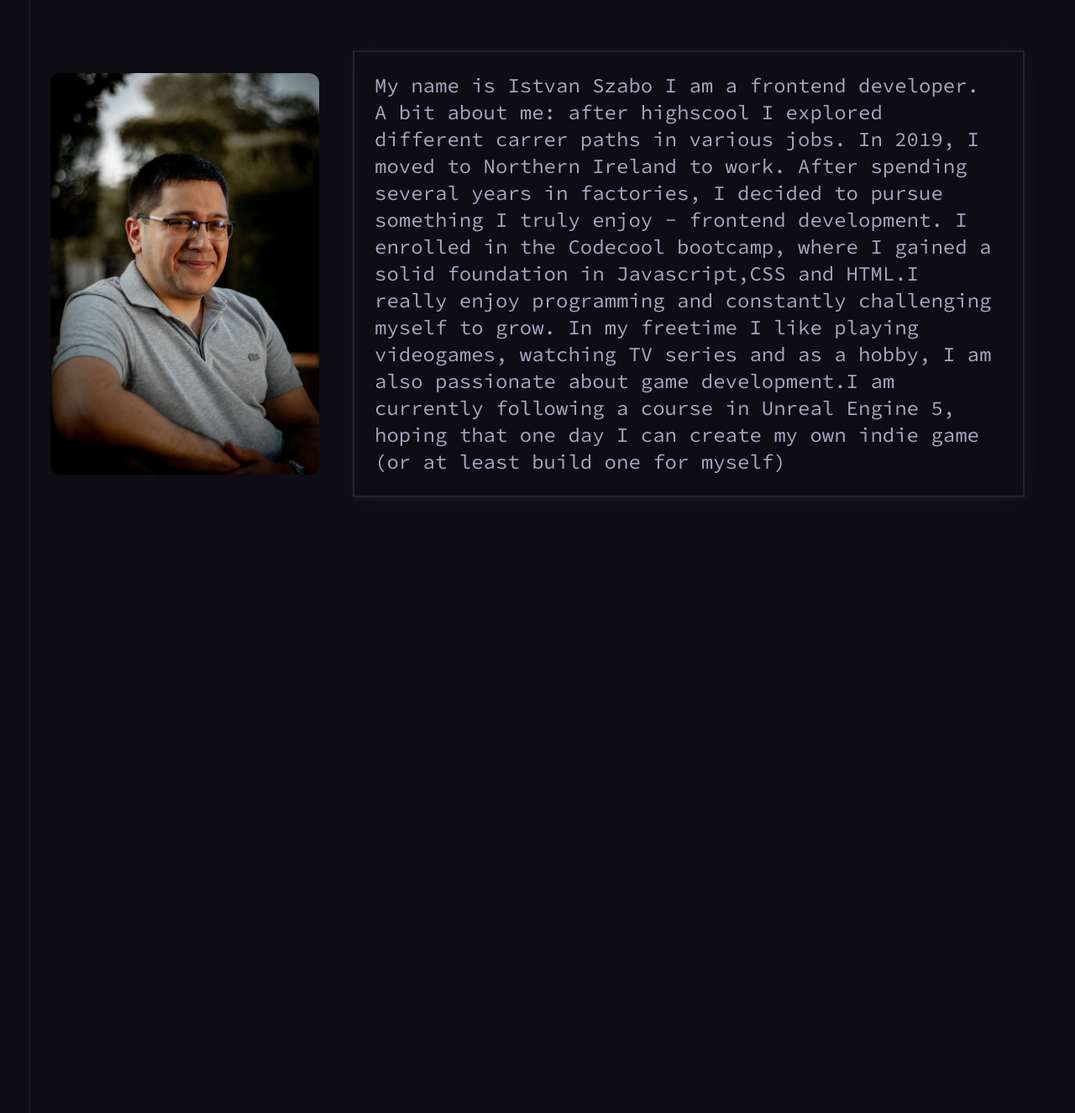
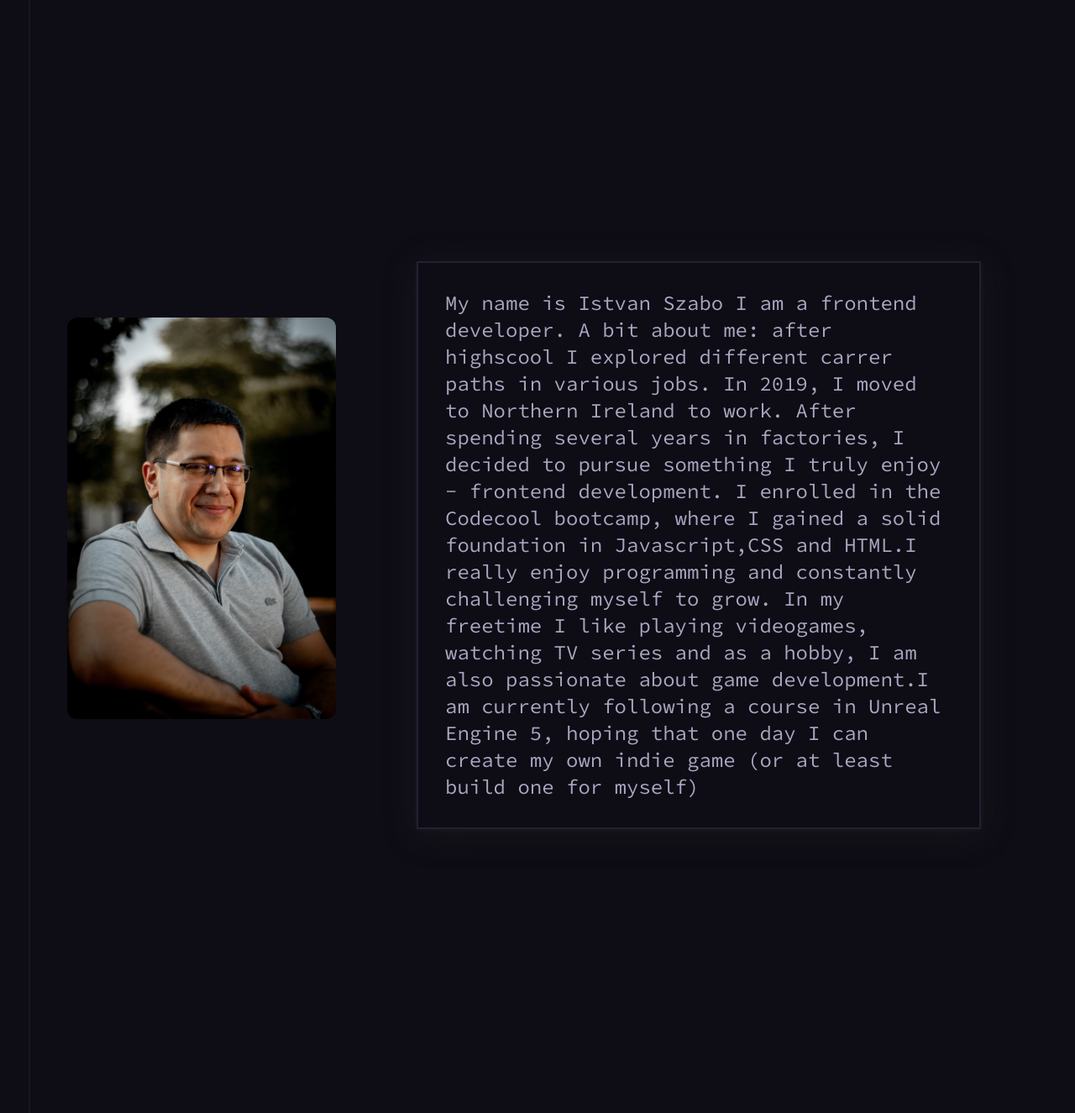
Before and after one commit to szkajvolker/portfolio-2.0, a React (Vite) app in the folder frontend/: page / in a window 1280 px wide. Shown: the part 1045-2370 px from the top of the page at 84% size. Built offline with nearby package versions, Linux system fonts and the light colour scheme; a web font is replaced by a local one.

Commit message:
lotof changes on responsive design, added component from aceternety

```diff
--- a/frontend/src/App.jsx
+++ b/frontend/src/App.jsx
@@ -11,8 +11,8 @@ import { TracingBeam } from "./components/ui/TracingBeam";
 function App() {
   return (
     <>
-      <div className="pt-[4.75rem] lg:pt-[5.25rem]">
-        <TracingBeam className="w-full">
+      <TracingBeam className="mt-[-5rem]">
+        <div className="lg:pt-[5.25rem]">
           <Navbar />
           <Home />
           <About />
@@ -20,8 +20,8 @@ function App() {
           <Projects />
           <Contact />
           <Footer />
-        </TracingBeam>
-      </div>
+        </div>
+      </TracingBeam>
     </>
   );
 }
--- a/frontend/src/components/About.jsx
+++ b/frontend/src/components/About.jsx
@@ -45,17 +45,22 @@ function About() {
   }, []);
 
   return (
-    <Section className="-mt-[6.25rem]" id="about">
-      <div className="container flex flex-col md:flex-row items-center justify-center gap-10">
+    <Section className="" id="about">
+      <div className="flex flex-col lg:flex-row w-full items-center justify-center  px-10 mt-20 pt-2">
+        <div className="max-w-xs ml-[2rem] mr-[2rem]">
           <img
             id="picture"
             src={profile2}
-          className="max-w-xl  w-[250px] lg:w-[320px] rounded-xl  mx-auto mb-8 mt-8"
+            className="rounded-xl"
             alt="profilepic"
             ref={pictureRef}
           />
-        <div ref={textRef}>
-          <div className="border-2 border-n-6 shadow-xl animate-shadow-pulse">
+        </div>
+
+        <div
+          className="border-2 border-n-6 shadow-xl animate-shadow-pulse lg:p-2 lg:max-w-2xl max-w-xs w-full ml-[4rem] mr-[4rem] mt-[4rem]"
+          ref={textRef}
+        >
           <p
             className="text-lg md:text-xl lg:text-2xl text-n-3 bg-n-8 p-6 leading-relaxed font-code"
             id="text"
@@ -64,7 +69,6 @@ function About() {
           </p>
         </div>
       </div>
-      </div>
     </Section>
   );
 }
--- a/frontend/src/components/Contact.jsx
+++ b/frontend/src/components/Contact.jsx
@@ -1,15 +1,24 @@
 import Button from "./Button";
 import Section from "./Section";
+import { contactIcons } from "../constants";
 
 const Contact = () => {
   return (
     <Section className="-mt-[6.25rem]" crosses crossesOffset custompaddings id="contact">
-      <div className="bg-n-7 rounded-xl p-6 font-bold flex flex-col items-center max-w-2xl mx-auto mt-[6rem] pt-[3rem]">
+      <div className="bg-n-7 rounded-xl font-bold flex flex-col items-center justify-center max-w-xs lg:max-w-xl mx-auto mt-10 px-[2rem] gap-2">
         <h2 className="text-color-2 animate-pulse">Get In Touch</h2>
+        <div className="flex flex-col lg:flex-row p-2 gap-[2rem]">
+          {contactIcons.map((item) => (
+            <Button
+              key={item.id}
+              className="bg-transparent border-2 border-n-3 rounded-2xl hover:bg-n-2"
+              href={item.url || item.href}
+            >
+              <p onClick={() => (window.location.href = item.url)}>{item.title}</p>
+            </Button>
+          ))}
+        </div>
         <p className="text-n-3">Feel free to reach me out</p>
-        <Button className="bg-transparent border-2 border-n-3 rounded-2xl hover:bg-n-2 ">
-          <p onClick={() => (window.location.href = "mailto:ist9595@windowslive.com")}>Email me</p>
-        </Button>
       </div>
     </Section>
   );
--- a/frontend/src/components/Home.jsx
+++ b/frontend/src/components/Home.jsx
@@ -12,10 +12,10 @@ function Home() {
   });
 
   return (
-    <Section className="pt-[12rem] -mt-[5.25rem]" id="home">
+    <Section className="pt-[12rem]" id="home">
       <div className="container mt-[5rem] mb-[15rem]" ref={parallaxRef}>
         <BackgroundBeamsWithCollision className="bg-n-8 h-full">
-          <div className=" relative z-1 max-w-[62rem] mx-auto text-center mb-[3.875rem] md:mb-20 lg:mb-[6.25rem] lg:mt-[6rem]">
+          <div className="relative z-1 max-w-sx text-center mb-[3.875rem] md:mb-20 lg:mb-[6.25rem] lg:mt-[6rem]">
             <h1 className="h1 mb-6">
               <span className="anim-span">Hi, my name is</span>
               <span className="anim-span text-purple-300"> Istvan Szabo</span>
--- a/frontend/src/components/Navbar.jsx
+++ b/frontend/src/components/Navbar.jsx
@@ -33,7 +33,7 @@ const Navbar = () => {
         openNavigation ? "bg-n-8" : "bg-n-8/90 backdropblur-sm"
       }`}
     >
-      <div className="flex items-center justify-between w-full px-10">
+      <div className="flex items-center justify-between max-w-screen lg:px-5">
         <a className="block" href="#hero">
           <img
             src={logoIcon}
@@ -80,7 +80,7 @@ const Navbar = () => {
             </div>
           ))}
         </div>
-        <Button className="ml-auto lg:hidden" px="px-3" onClick={toggleNavigation}>
+        <Button className="lg:hidden flex-end" onClick={toggleNavigation}>
           <MenuSvg></MenuSvg>
         </Button>
       </div>
--- a/frontend/src/components/Projects.jsx
+++ b/frontend/src/components/Projects.jsx
@@ -7,7 +7,7 @@ import { GlowingEffect } from "./ui/glowingeffect";
 function Projects() {
   return (
     <Section className="-mt-[6.25rem]" crossesOffset custompaddings id="projects">
-      <div className="rounded-xl shadow-lg p-6 flex justify-center items-center max-w-2xl gap-8 mx-auto">
+      <div className="rounded-xl shadow-lg p-6 flex justify-center items-center max-w-2xl gap-8 mx-auto mb-10">
         <div className=" rounded-xl shadow-lg p-6 justify-center font-bold">
           <div className="border-2 border-color-1 text-color-3 flex flex-col items-center rounded-[10rem] mb-6">
             <h2 className="">Projects</h2>
@@ -20,10 +20,10 @@ function Projects() {
                 <strong>{p.title}</strong>: <span>{p.description}</span>
                 <div className="flex gap-2 mt-2">
                   <span>Status: {p.status}</span>
-                  <span>{p.status ? "Done 🟢" : "In Progress 🔴"}</span>
+                  <span>{p.status ? "Done ✅" : "In Progress 🔴"}</span>
                 </div>
                 {p.repo && (
-                  <div className="flex items-center gap-2 mt-2">
+                  <div className="flex  justify-end gap-2 mt-2">
                     {""}
 
                     <Button className="animate-float" white>
--- a/frontend/src/components/Section.jsx
+++ b/frontend/src/components/Section.jsx
@@ -13,7 +13,7 @@ const Section = ({
     <div
       id={id}
       className={`
-        relative
+        relative overflow-x-hidden w-full
         ${customPaddings || `py-0 lg:py-16 xl:py-20 ${crosses ? "lg:py-32 xl:py-40" : ""}`}
         ${className || ""}`}
     >
--- a/frontend/src/components/Skills.jsx
+++ b/frontend/src/components/Skills.jsx
@@ -82,11 +82,11 @@ function Skills() {
   }, []);
 
   return (
-    <Section className="-mt-[6.25rem]" id="skills">
-      <div className="flex flex-col lg:flex-row justify-between ml-[4rem] mr-[4rem] pt-[5rem] mt-[5rem]">
+    <Section className="" id="skills">
+      <div className="flex flex-col lg:flex-row justify-between px-10 mt-20 pt-20">
         <div
           ref={hardSkillsRef}
-          className="bg-black/30 backdrop-blur-md rounded-xl lg:m-[4rem] p-[2rem] w-full max-w-2xl lg:h-[350px]"
+          className="bg-black/30 backdrop-blur-md rounded-xl lg:m-[4rem] p-[2rem] w-full max-w-2xl h-full"
         >
           <h2 className="text-color-3 text-xl sm:text-2xl font-bold text-center mb-6">
             Hard skills
--- a/frontend/src/components/design/Header.jsx
+++ b/frontend/src/components/design/Header.jsx
@@ -29,20 +29,9 @@ export const BackgroundCircles = () => {
 export const HamburgerMenu = () => {
   return (
     <div className="absolute inset-0 pointer-events-none lg:hidden">
-      <div className="absolute inset-0 opacity-[.03]">
-        <img
-          className="w-full h-full object-cover"
-          src={null}
-          width={688}
-          height={953}
-          alt="Background"
-        />
-      </div>
+      <div className="absolute inset-0 opacity-[.03]"></div>
 
       <Rings />
-
-      <SideLines />
-
       <BackgroundCircles />
     </div>
   );
--- a/frontend/src/components/ui/BackgroundBeamsWithCollision.jsx
+++ b/frontend/src/components/ui/BackgroundBeamsWithCollision.jsx
@@ -3,7 +3,7 @@ import { cn } from "../../lib/utils";
 import { motion, AnimatePresence } from "motion/react";
 import React, { useRef, useState, useEffect } from "react";
 
-export const BackgroundBeamsWithCollision = ({ children, className }) => {
+export const BackgroundBeamsWithCollision = ({ children, className }, collision) => {
   const containerRef = useRef(null);
   const parentRef = useRef(null);
 
@@ -75,6 +75,7 @@ export const BackgroundBeamsWithCollision = ({ children, className }) => {
           beamOptions={beam}
           containerRef={containerRef}
           parentRef={parentRef}
+          collision={collision}
         />
       ))}
       {children}
@@ -177,7 +178,20 @@ const CollisionMechanism = React.forwardRef(
             beamOptions.className
           )}
         />
-        <AnimatePresence></AnimatePresence>
+
+        <AnimatePresence>
+          {collision === "true" && collision.detected && collision.coordinates && (
+            <Explosion
+              key={`${collision.coordinates.x}-${collision.coordinates.y}`}
+              className=""
+              style={{
+                left: `${collision.coordinates.x}px`,
+                top: `${collision.coordinates.y}px`,
+                transform: "translate(-50%, -50%)",
+              }}
+            />
+          )}
+        </AnimatePresence>
       </>
     );
   }
--- a/frontend/src/constants/index.js
+++ b/frontend/src/constants/index.js
@@ -1,3 +1,4 @@
+import { href } from "react-router-dom";
 import { discordBlack } from "../assets";
 
 export const navLists = [
@@ -81,3 +82,21 @@ export const navIcons = [
     url: "#",
   },
 ];
+
+export const contactIcons = [
+  {
+    id: 1,
+    title: "LinkedIn",
+    url: "https://linkedin.com/in/istv%C3%A1n-szab%C3%B3-93985a374/",
+  },
+  {
+    id: 2,
+    title: "GitHub",
+    url: "https://github.com/szkajvolker",
+  },
+  {
+    id: 3,
+    title: "Email",
+    url: "mailto:ist9595@windowslive.com",
+  },
+];
```
Lines whose indentation alone changed are shown as unchanged.
